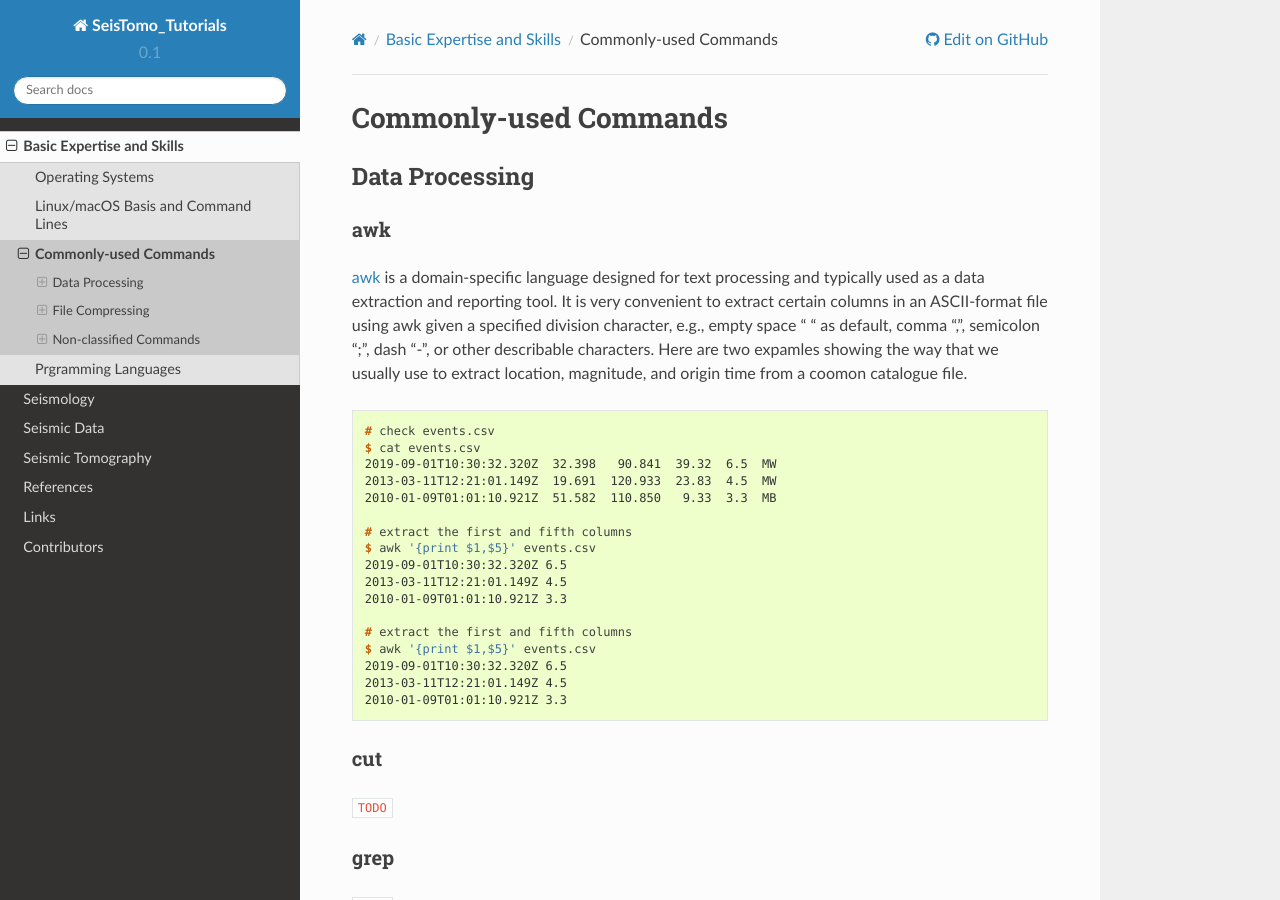
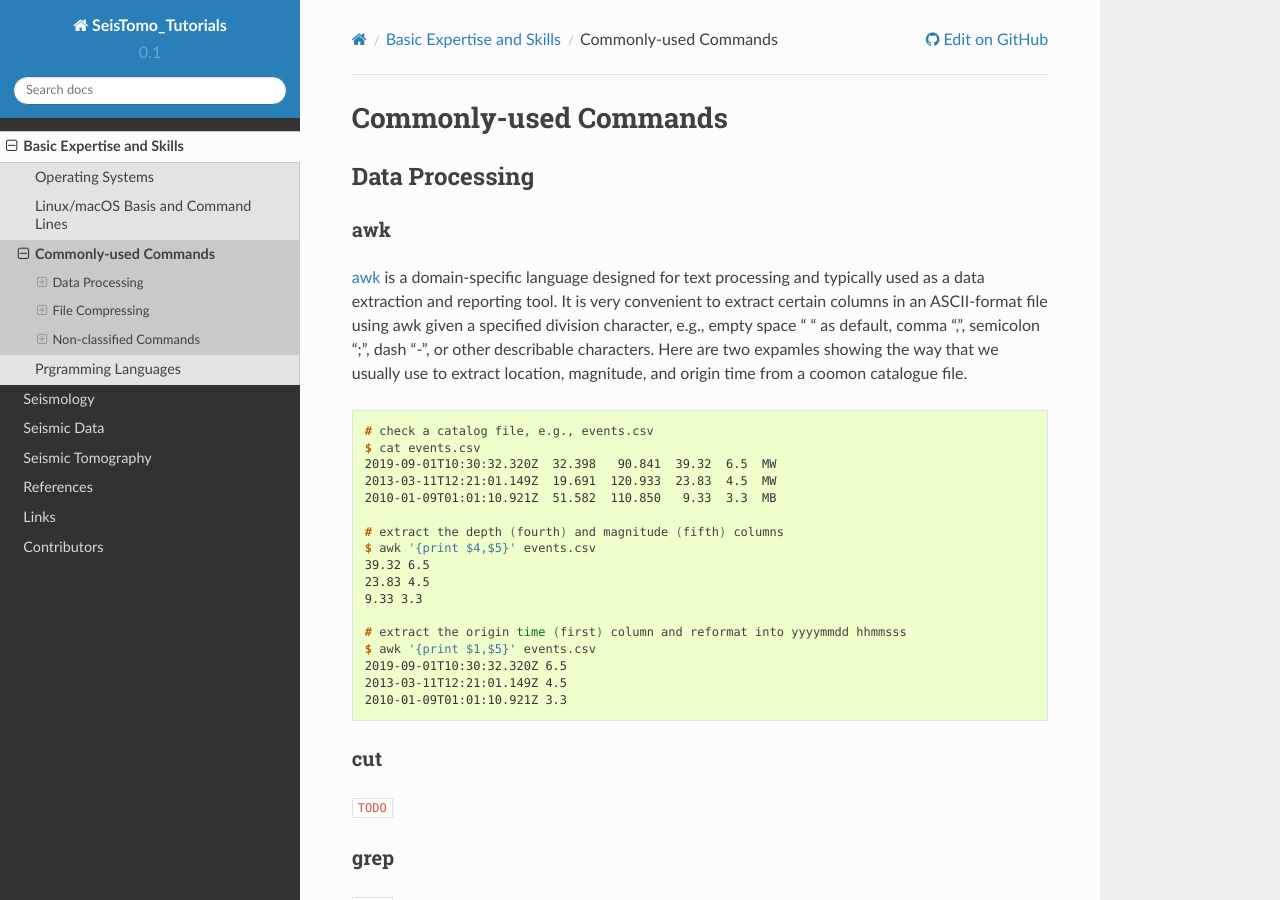
Before and after one commit to MIGG-NTU/SeisTomo_Tutorials, a Sphinx documentation site: the page built from source/basic-expertise-skills/commonly-used-commands.rst, in a window 1280 px wide and 900 px high. Built offline with Sphinx 7.4.7 and the Read the Docs theme 2.0.0, drawn with Linux system fonts in a browser that asks for light colours.

Commit message:
Common Comand

```diff
--- a/source/basic-expertise-skills/commonly-used-commands.rst
+++ b/source/basic-expertise-skills/commonly-used-commands.rst
@@ -11,19 +11,19 @@ awk
 
 .. code-block:: console
 
-    # check events.csv
+    # check a catalog file, e.g., events.csv
     $ cat events.csv
     2019-09-01T10:30:32.320Z  32.398   90.841  39.32  6.5  MW
     2013-03-11T12:21:01.149Z  19.691  120.933  23.83  4.5  MW
     2010-01-09T01:01:10.921Z  51.582  110.850   9.33  3.3  MB
 
-    # extract the first and fifth columns
-    $ awk '{print $1,$5}' events.csv
-    2019-09-01T10:30:32.320Z 6.5
-    2013-03-11T12:21:01.149Z 4.5
-    2010-01-09T01:01:10.921Z 3.3
+    # extract the depth (fourth) and magnitude (fifth) columns
+    $ awk '{print $4,$5}' events.csv
+    39.32 6.5
+    23.83 4.5
+    9.33 3.3
 
-    # extract the first and fifth columns
+    # extract the origin time (first) column and reformat into yyyymmdd hhmmsss
     $ awk '{print $1,$5}' events.csv
     2019-09-01T10:30:32.320Z 6.5
     2013-03-11T12:21:01.149Z 4.5
```
Also changed, not shown: 2 other files.
